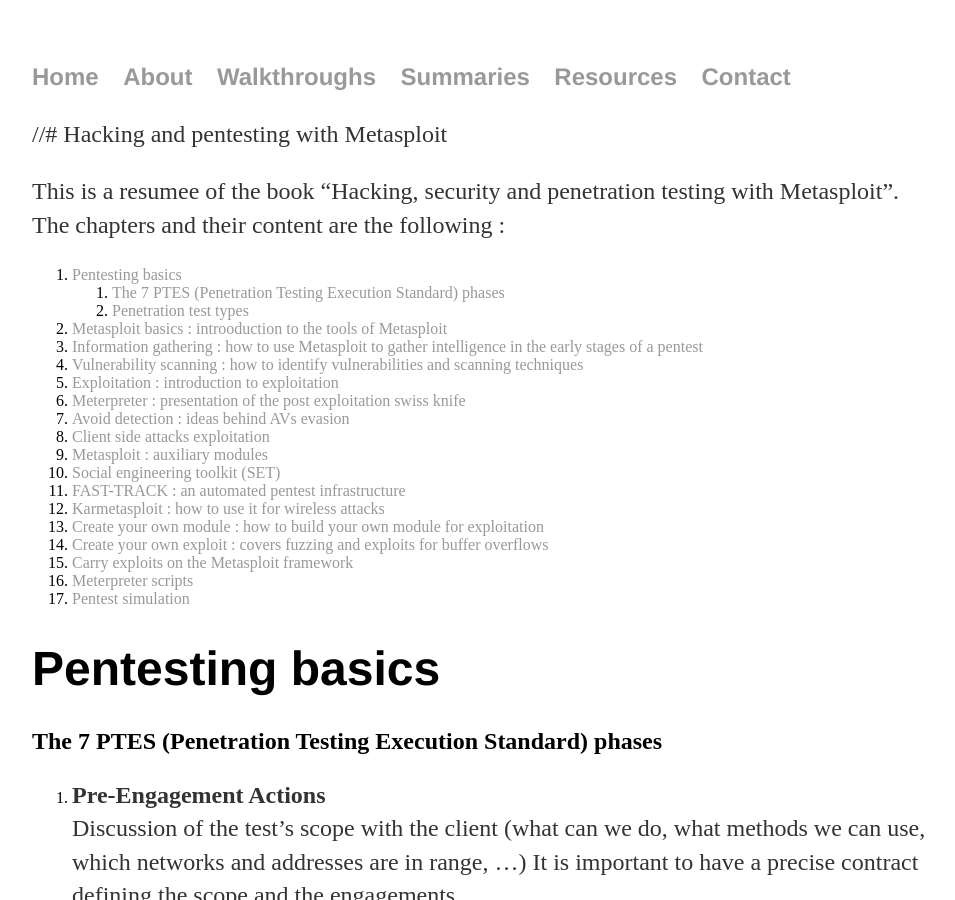
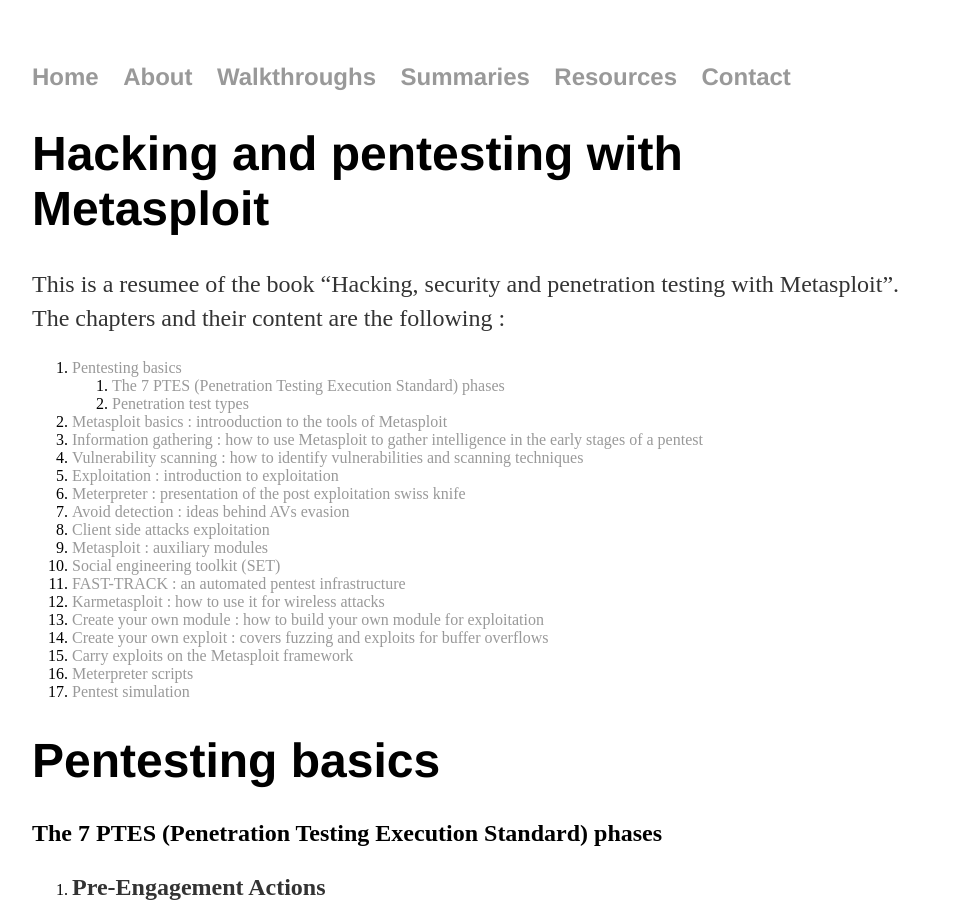
Before and after one commit to jsom1/jsom1.github.io, a Jekyll site: the page built from _summaries/metasploit.md, in a window 1280 px wide and 900 px high. Shown: the whole window, without its empty margins (160-1115 px from the left). Built offline with Jekyll 4.4.1, drawn with Linux system fonts in a browser that asks for light colours; our own code applies the rules of GitHub Pages for plain Markdown files.

Commit message:
Update metasploit.md

```diff
--- a/_summaries/metasploit.md
+++ b/_summaries/metasploit.md
@@ -1,4 +1,5 @@
-//# Hacking and pentesting with Metasploit
+# Hacking and pentesting with Metasploit
+{:.no_toc}
 
 This is a resumee of the book “Hacking, security and penetration testing with Metasploit”.
 The chapters and their content are the following :
```
